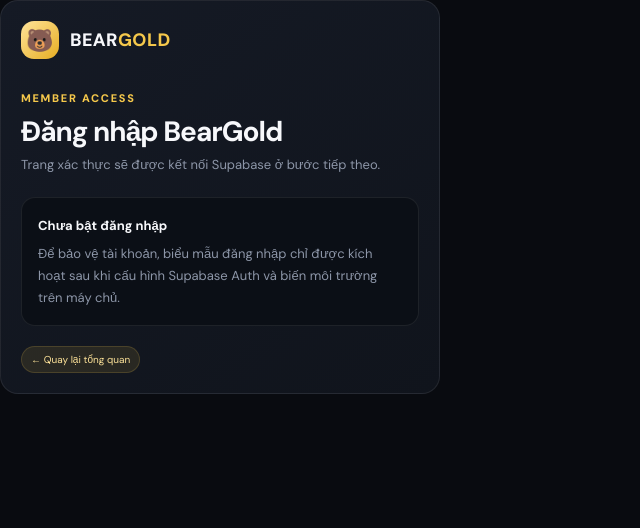
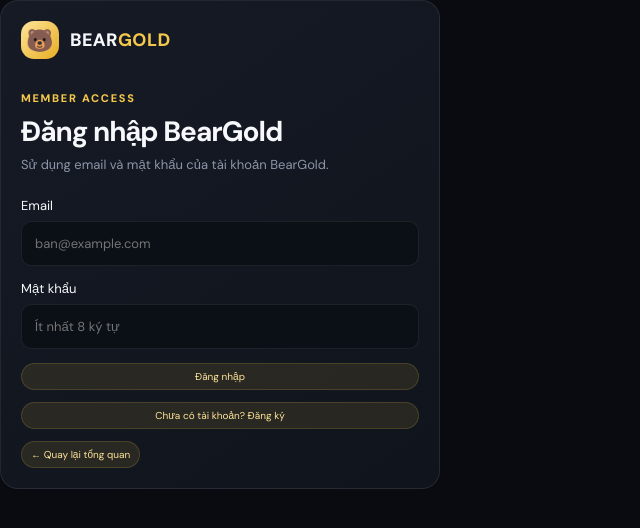
Before and after one commit to Ducan271104/BearGold, a Next.js app: page /login in a window 1280 px wide. Shown: the top 528 px of the page, without its empty margins (0-640 px from the left). Built offline with nearby package versions, Linux system fonts and the light colour scheme.

Commit message:
Connect login and signup page to Supabase Auth

```diff
--- a/app/login/page.tsx
+++ b/app/login/page.tsx
@@ -1,4 +1,58 @@
+"use client";
+
+import { FormEvent, useState } from "react";
+import { useRouter } from "next/navigation";
+import { createClient } from "@/lib/supabase/client";
+
 export default function LoginPage() {
+  const router = useRouter();
+  const [mode, setMode] = useState<"login" | "signup">("login");
+  const [email, setEmail] = useState("");
+  const [password, setPassword] = useState("");
+  const [busy, setBusy] = useState(false);
+  const [message, setMessage] = useState("");
+  const [error, setError] = useState("");
+
+  async function handleSubmit(event: FormEvent<HTMLFormElement>) {
+    event.preventDefault();
+    setBusy(true);
+    setMessage("");
+    setError("");
+
+    try {
+      const supabase = createClient();
+      if (mode === "signup") {
+        const { data, error: authError } = await supabase.auth.signUp({
+          email: email.trim(),
+          password,
+          options: {
+            emailRedirectTo: `${window.location.origin}/auth/callback`,
+          },
+        });
+        if (authError) throw authError;
+
+        if (data.session) {
+          router.push("/");
+          router.refresh();
+        } else {
+          setMessage("Đã tạo yêu cầu đăng ký. Hãy kiểm tra email để xác nhận tài khoản trước khi đăng nhập.");
+        }
+      } else {
+        const { error: authError } = await supabase.auth.signInWithPassword({
+          email: email.trim(),
+          password,
+        });
+        if (authError) throw authError;
+        router.push("/");
+        router.refresh();
+      }
+    } catch (err) {
+      setError(err instanceof Error ? err.message : "Có lỗi xảy ra. Vui lòng thử lại.");
+    } finally {
+      setBusy(false);
+    }
+  }
+
   return (
     <main className="min-h-screen flex items-center justify-center p-5">
       <section className="card w-full" style={{ maxWidth: 440 }}>
@@ -6,13 +60,53 @@ export default function LoginPage() {
           <span className="brand-mark">🐻</span><span>BEAR<em>GOLD</em></span>
         </a>
         <div className="eyebrow" style={{ marginTop: 32 }}>MEMBER ACCESS</div>
-        <h1 style={{ fontSize: 28 }}>Đăng nhập BearGold</h1>
-        <p className="sub">Trang xác thực sẽ được kết nối Supabase ở bước tiếp theo.</p>
-        <div style={{ marginTop: 24, padding: 16, borderRadius: 14, background: "#0b0f16", border: "1px solid var(--line)" }}>
-          <strong style={{ fontSize: 13 }}>Chưa bật đăng nhập</strong>
-          <p className="sub" style={{ lineHeight: 1.7, marginTop: 8 }}>Để bảo vệ tài khoản, biểu mẫu đăng nhập chỉ được kích hoạt sau khi cấu hình Supabase Auth và biến môi trường trên máy chủ.</p>
-        </div>
-        <a href="/" className="pill" style={{ marginTop: 20 }}>← Quay lại tổng quan</a>
+        <h1 style={{ fontSize: 28 }}>{mode === "login" ? "Đăng nhập BearGold" : "Tạo tài khoản BearGold"}</h1>
+        <p className="sub">Sử dụng email và mật khẩu của tài khoản BearGold.</p>
+
+        <form onSubmit={handleSubmit} style={{ display: "grid", gap: 14, marginTop: 24 }}>
+          <label style={{ display: "grid", gap: 7, fontSize: 13 }}>
+            Email
+            <input
+              type="email"
+              autoComplete="email"
+              required
+              value={email}
+              onChange={(event) => setEmail(event.target.value)}
+              placeholder="ban@example.com"
+              style={{ width: "100%", padding: 13, borderRadius: 10, border: "1px solid var(--line)", background: "#0b0f16", color: "inherit" }}
+            />
+          </label>
+          <label style={{ display: "grid", gap: 7, fontSize: 13 }}>
+            Mật khẩu
+            <input
+              type="password"
+              autoComplete={mode === "login" ? "current-password" : "new-password"}
+              required
+              minLength={8}
+              value={password}
+              onChange={(event) => setPassword(event.target.value)}
+              placeholder="Ít nhất 8 ký tự"
+              style={{ width: "100%", padding: 13, borderRadius: 10, border: "1px solid var(--line)", background: "#0b0f16", color: "inherit" }}
+            />
+          </label>
+
+          {error && <p role="alert" style={{ color: "#f87171", fontSize: 13 }}>{error}</p>}
+          {message && <p role="status" style={{ color: "#86efac", fontSize: 13 }}>{message}</p>}
+
+          <button type="submit" disabled={busy} className="pill" style={{ width: "100%", justifyContent: "center", opacity: busy ? 0.6 : 1 }}>
+            {busy ? "Đang xử lý..." : mode === "login" ? "Đăng nhập" : "Đăng ký"}
+          </button>
+        </form>
+
+        <button
+          type="button"
+          onClick={() => { setMode(mode === "login" ? "signup" : "login"); setError(""); setMessage(""); }}
+          className="pill"
+          style={{ width: "100%", justifyContent: "center", marginTop: 12 }}
+        >
+          {mode === "login" ? "Chưa có tài khoản? Đăng ký" : "Đã có tài khoản? Đăng nhập"}
+        </button>
+        <a href="/" className="pill" style={{ marginTop: 12 }}>← Quay lại tổng quan</a>
       </section>
     </main>
   );
```
